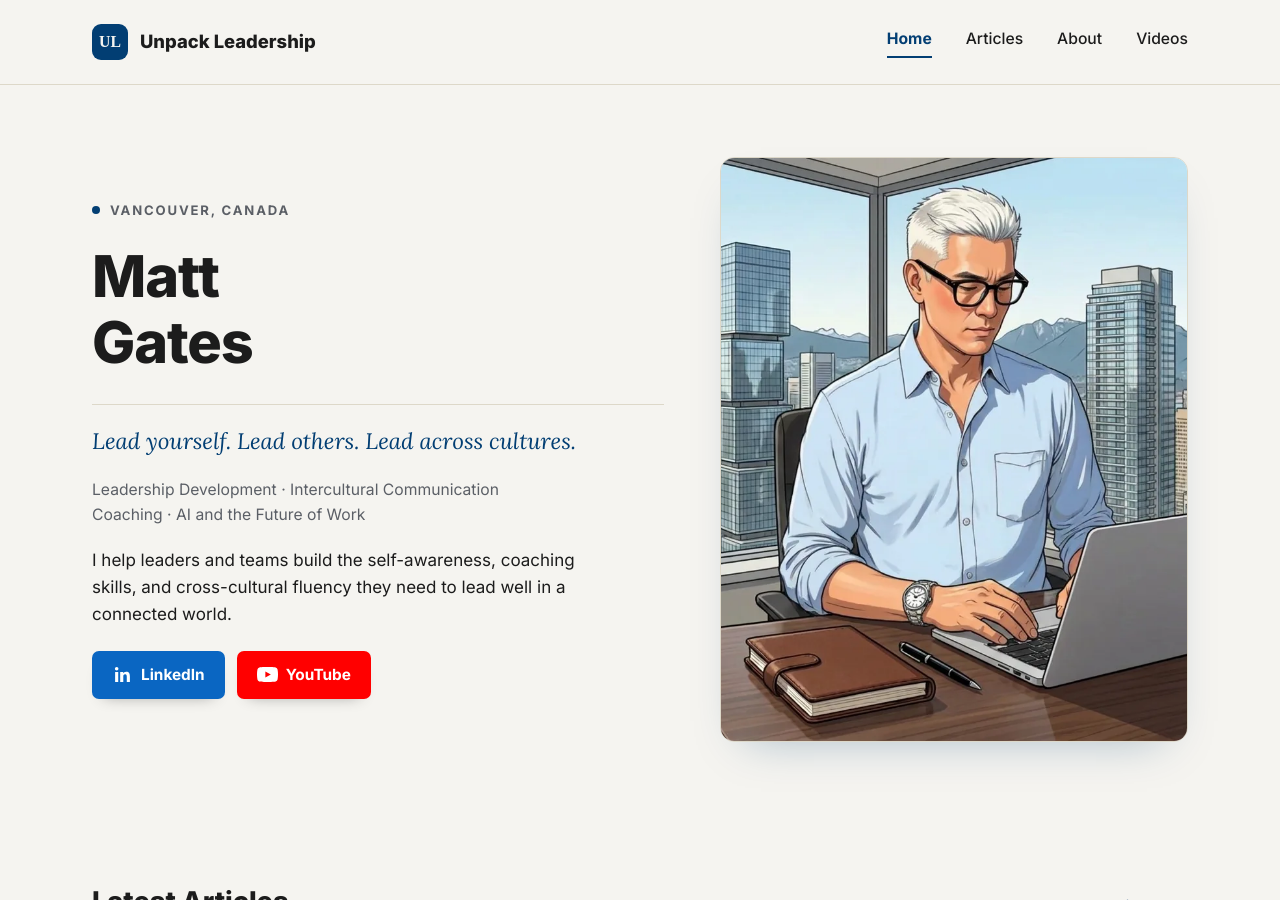
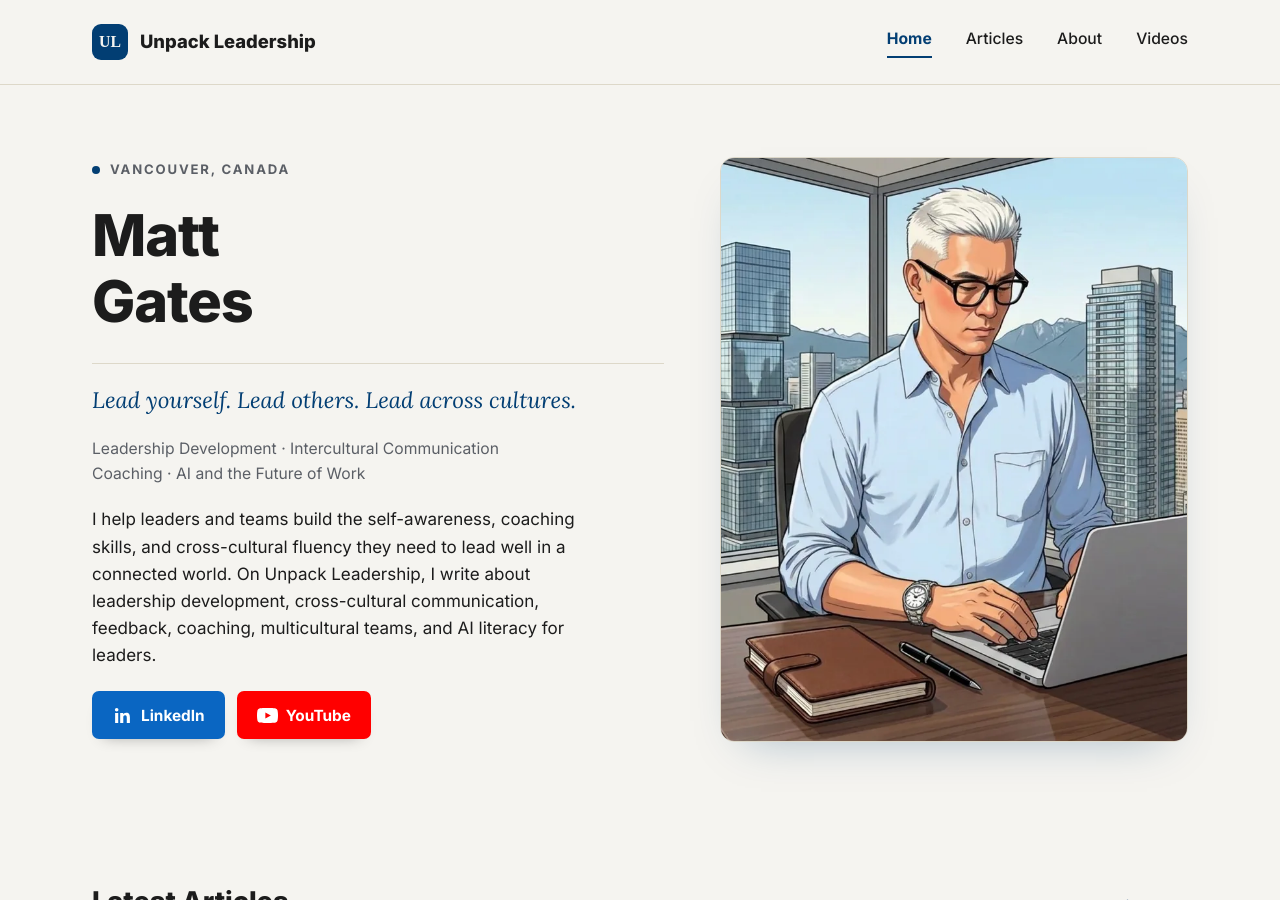
Before and after one commit to mattygates/unpackleadership.com, a Jekyll site: the page built from index.html, in a window 1280 px wide and 900 px high. Built offline with Jekyll 4.4.1, drawn with Linux system fonts in a browser that asks for light colours.

Commit message:
Add homepage SEO metadata and OG image

```diff
--- a/_includes/hero.html
+++ b/_includes/hero.html
@@ -9,7 +9,7 @@
 
       <p class="hero-roles">{{ site.author.roles_line1 }}<br>{{ site.author.roles_line2 }}</p>
 
-      <p class="hero-bio">{{ site.author.bio }}</p>
+      <p class="hero-bio">{{ page.hero_bio | default: site.author.bio }}</p>
 
       <div class="hero-social" aria-label="Social links">
         <a class="social-button social-button-linkedin" href="{{ site.social.linkedin }}" target="_blank" rel="noopener">
--- a/index.html
+++ b/index.html
@@ -1,6 +1,9 @@
 ---
 layout: default
 title: Home
+description: "Matt Gates helps leaders and teams build self-awareness, coaching skills, and cross-cultural fluency. Unpack Leadership covers leadership development, cross-cultural communication, feedback, coaching, multicultural teams, and AI literacy for leaders."
+image: /assets/images/og-home-unpack-leadership.png
+hero_bio: "I help leaders and teams build the self-awareness, coaching skills, and cross-cultural fluency they need to lead well in a connected world. On Unpack Leadership, I write about leadership development, cross-cultural communication, feedback, coaching, multicultural teams, and AI literacy for leaders."
 ---
 
 {% include hero.html %}
```
Also changed, not shown: assets/images/og-home-unpack-leadership.png (added).
